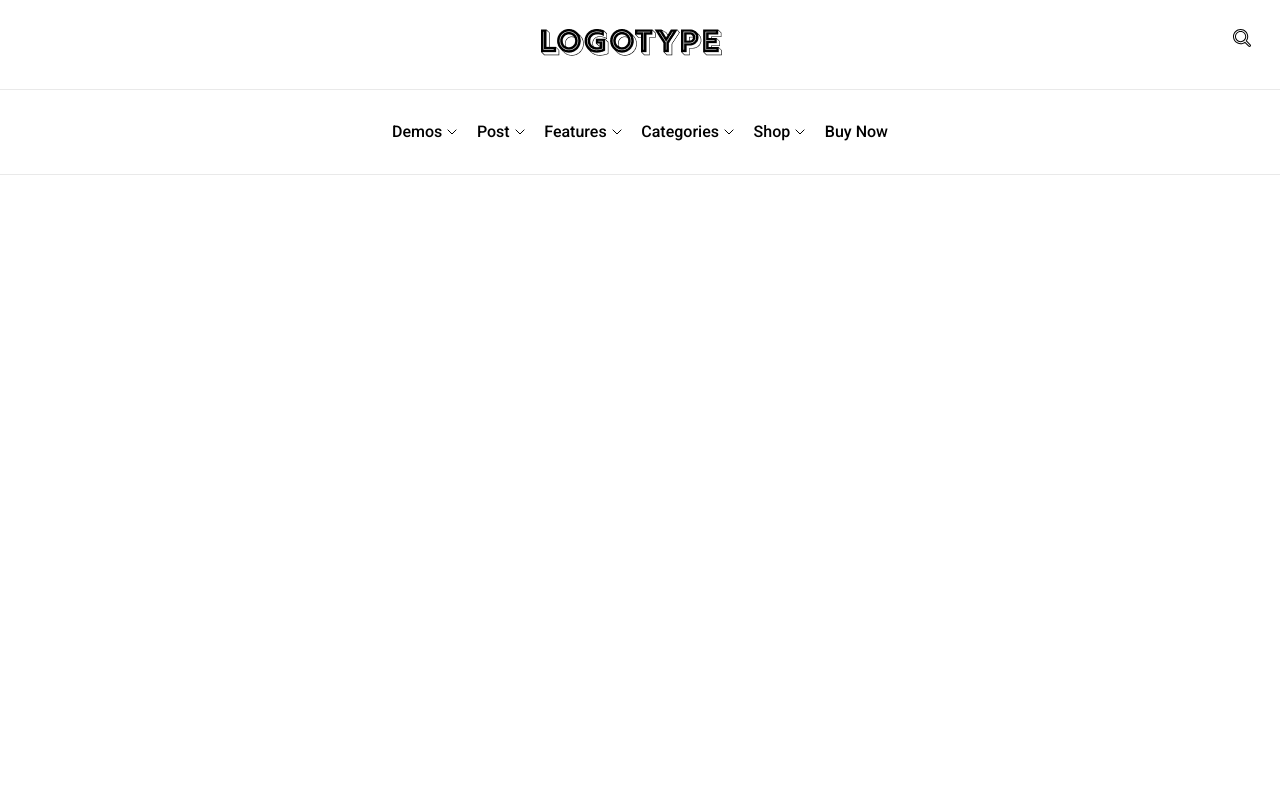
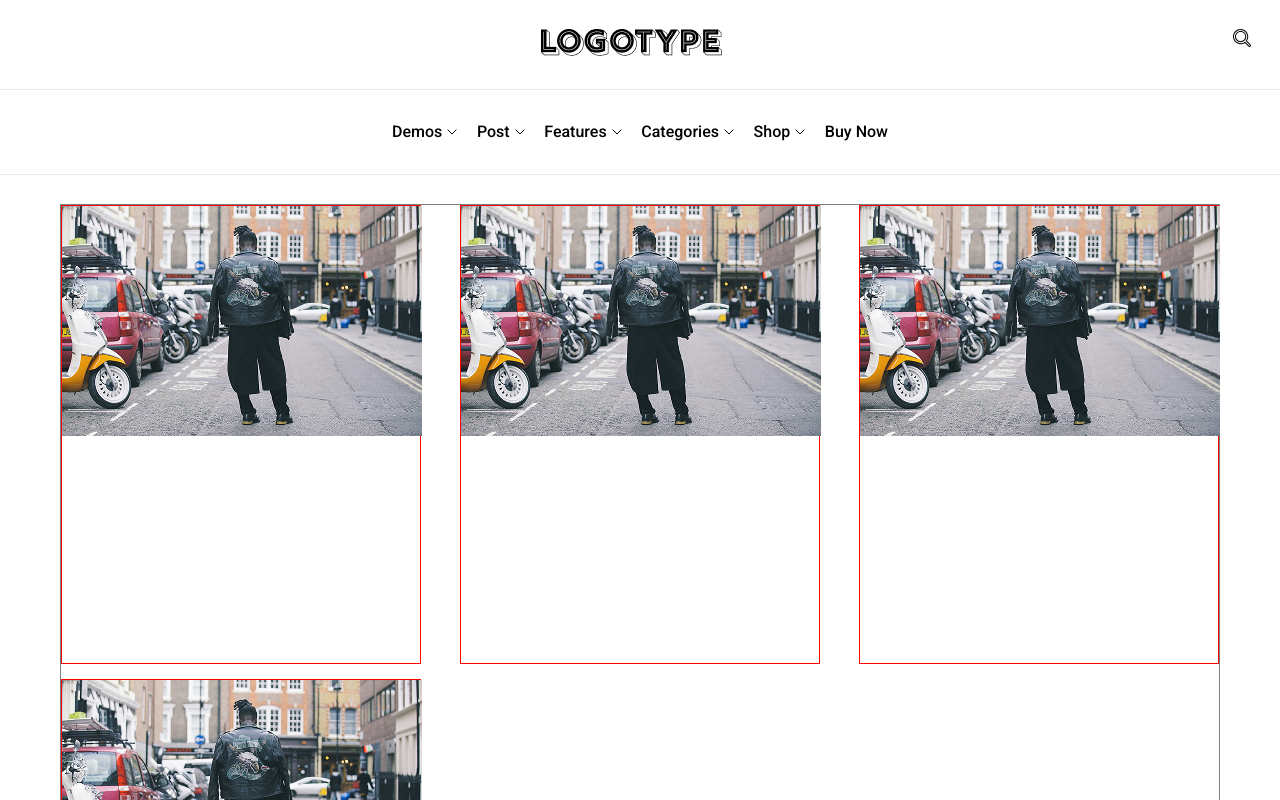
Before and after one commit to NarekHakobyanJS/front-narek, a React (Vite) app: page / in a window 1280 px wide. Shown: the top 800 px of the page. Built offline with nearby package versions, Linux system fonts and the light colour scheme.

Commit message:
start post

```diff
--- /dev/null
+++ b/src/components/atom/PostImage/PostImage.tsx
@@ -0,0 +1,10 @@
+import style from './PostImage.module.css';
+import nkar from '../../../shared/assets/1.png';
+
+export const PostImage = () => {
+  return (
+    <div className={style.postImage}>
+        <img src={nkar} alt="nkar" />
+    </div>
+  )
+}
--- /dev/null
+++ b/src/components/molecule/Post/Post.module.css
@@ -0,0 +1,5 @@
+.postBlock{
+    width: 360px;
+    height: 459px;
+    border : 1px solid red;
+}
--- /dev/null
+++ b/src/components/molecule/Post/Post.tsx
@@ -0,0 +1,10 @@
+import { PostImage } from '../../atom/PostImage/PostImage'
+import style from './Post.module.css'
+
+export const Post = () => {
+  return (
+    <div className={style.postBlock}>
+      <PostImage />
+    </div>
+  )
+}
--- /dev/null
+++ b/src/components/organism/Archive/Archive.module.css
@@ -0,0 +1,10 @@
+.archive{
+    width: 1160px;
+    margin: 0 auto;
+    display: flex;
+    justify-content: space-between;
+    align-items: center;
+    flex-wrap: wrap;
+    gap : 15px;
+    border: 1px solid gray;
+}
--- /dev/null
+++ b/src/components/organism/Archive/Archive.tsx
@@ -0,0 +1,14 @@
+import { Post } from '../../molecule/Post/Post'
+import style from './Archive.module.css'
+
+
+export const Archive = () => {
+  return (
+    <div className={style?.archive}>
+        <Post />
+        <Post />
+        <Post />
+        <Post />
+    </div>
+  )
+}
--- a/src/components/organism/Header/Header.module.css
+++ b/src/components/organism/Header/Header.module.css
@@ -1,3 +1,4 @@
 .header {
     border-bottom: 1px solid #e9e9e9;
+    margin-bottom: 29px;
 }
--- a/src/components/page/Home/Home.tsx
+++ b/src/components/page/Home/Home.tsx
@@ -1,9 +1,11 @@
+import { Archive } from '../../organism/Archive/Archive';
 import { Header } from '../../organism/Header/Header';
 
 export const Home = () => {
   return (
     <div>
         <Header />
+        <Archive />
     </div>
   )
 }
```
Also changed, not shown: src/components/atom/PostDescription/PostDescription.tsx (added, +9 -0 lines), src/components/atom/PostDescription/PostDescription.module.css (added), src/components/atom/PostImage/PostImage.module.css (added), src/shared/assets/1.png (added).
